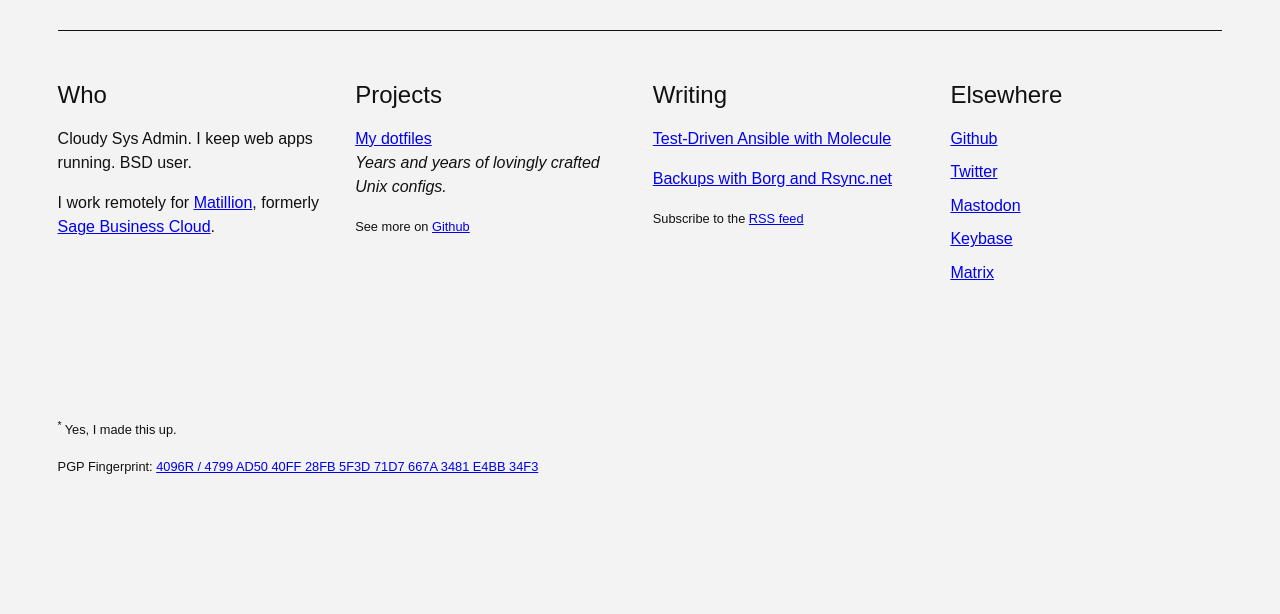
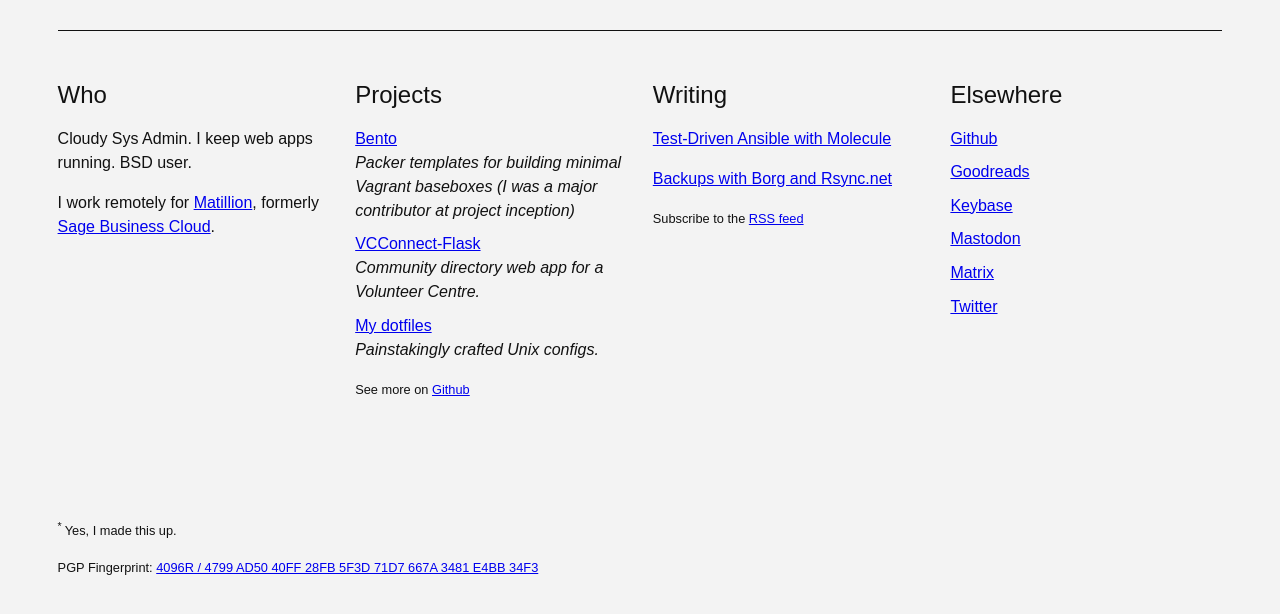
Before and after one commit to immanuelpotter/immanuelpotter.com, a plain HTML site: page index.html in a window 1280 px wide. Shown: the part 252-866 px from the top of the page. Before the commit the page ends 801 px from the top, so only its background shows below. Drawn offline with Linux system fonts and the light colour scheme.

Commit message:
Add further links.

```diff
--- a/index.html
+++ b/index.html
@@ -1,7 +1,7 @@
 <!doctype html>
 <html lang="en">
   <head>
-    <meta charset="UTF-8"/>
+    <meta charset="utf-8">
     <meta name="viewport" content="width=device-width, initial-scale=1">
     <link rel="icon" type="image/png" href="/favicon.png">
     <title>Ross Timson</title>
@@ -117,8 +117,12 @@
         <section>
           <h2>Projects</h2>
           <dl>
+            <dt><a href="https://github.com/chef/bento#license--authors">Bento</a></dt>
+            <dd>Packer templates for building minimal Vagrant baseboxes (I was a major contributor at project inception)</dd>
+            <dt><a href="https://github.com/rosstimson/vcconnect-flask">VCConnect-Flask</a></dt>
+            <dd>Community directory web app for a Volunteer Centre.</dd>
             <dt><a href="https://github.com/rosstimson/dotfiles">My dotfiles</a></dt>
-            <dd>Years and years of lovingly crafted Unix configs.</dd>
+            <dd>Painstakingly crafted Unix configs.</dd>
           </dl>
           <footer>See more on <a href="https://github.com/rosstimson/">Github</a></footer>
         </section>
@@ -136,19 +140,18 @@
           <h2>Elsewhere</h2>
           <ul>
             <li><a href="https://github.com/rosstimson">Github</a></li>
+            <li><a href="https://www.goodreads.com/rosstimson">Goodreads</a></li>
+            <li><a href="https://keybase.io/rosstimson">Keybase</a></li>
+            <li><a href="https://bsd.network/@rosstimson">Mastodon</a></li>
+            <li><a href="https://matrix.to/#/@rosstimson:matrix.org">Matrix</a></li>
             <li><a href="https://twitter.com/rosstimson">Twitter</a></li>
-            <li><a href="https://bsd.network/@rosstimson">Mastodon</a></li>
-            <li><a href="https://keybase.io/rosstimson">Keybase</a></li>
-            <li><a href="https://matrix.to/#/@rosstimson:matrix.org">Matrix</a></li>
           </ul>
         </section>
       </div>
     </main>
     <footer>
       <p><sup>* </sup>Yes, I made this up.</p>
-      <p>
-        PGP Fingerprint: <a href="./pgp.txt">4096R / 4799 AD50 40FF 28FB 5F3D  71D7 667A 3481 E4BB 34F3</a>
-      </p>
+      <p>PGP Fingerprint: <a href="pgp.txt">4096R / 4799 AD50 40FF 28FB 5F3D  71D7 667A 3481 E4BB 34F3</a></p>
     </footer>
   </body>
 </html>
```
